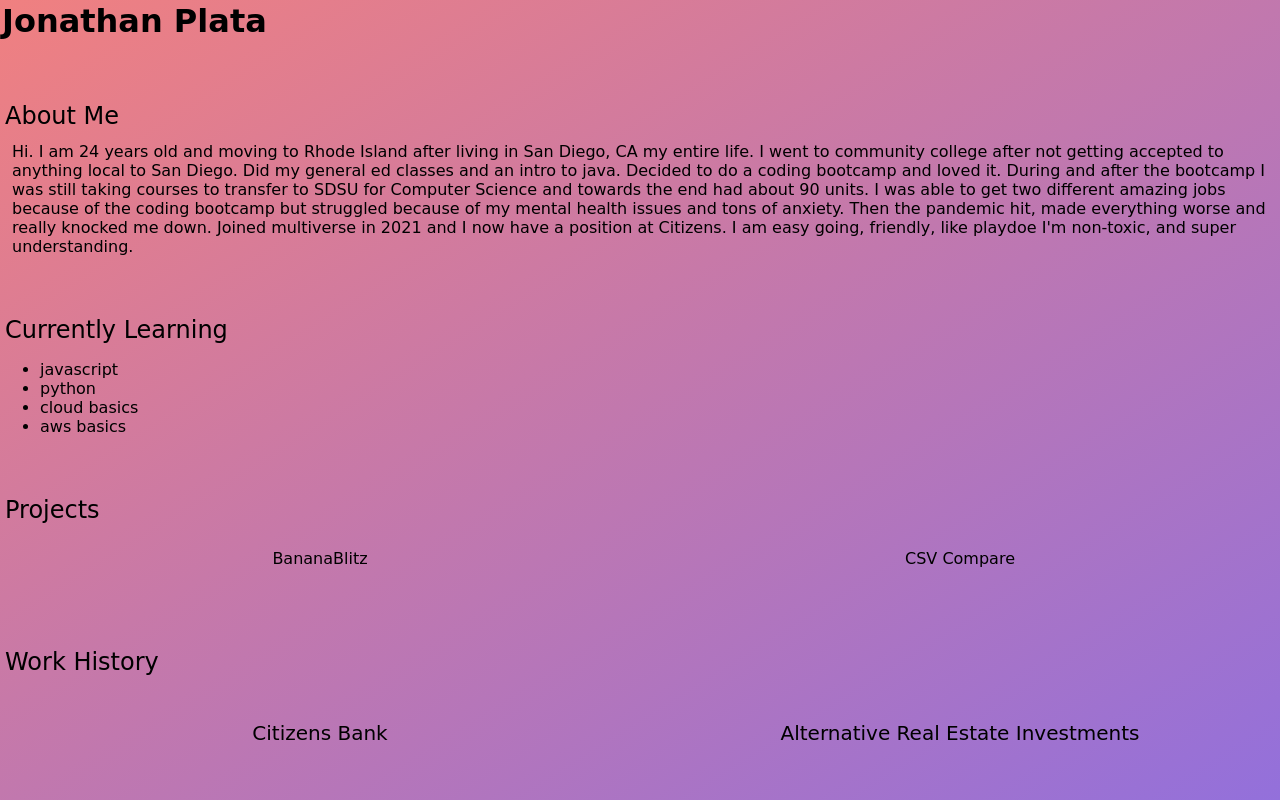
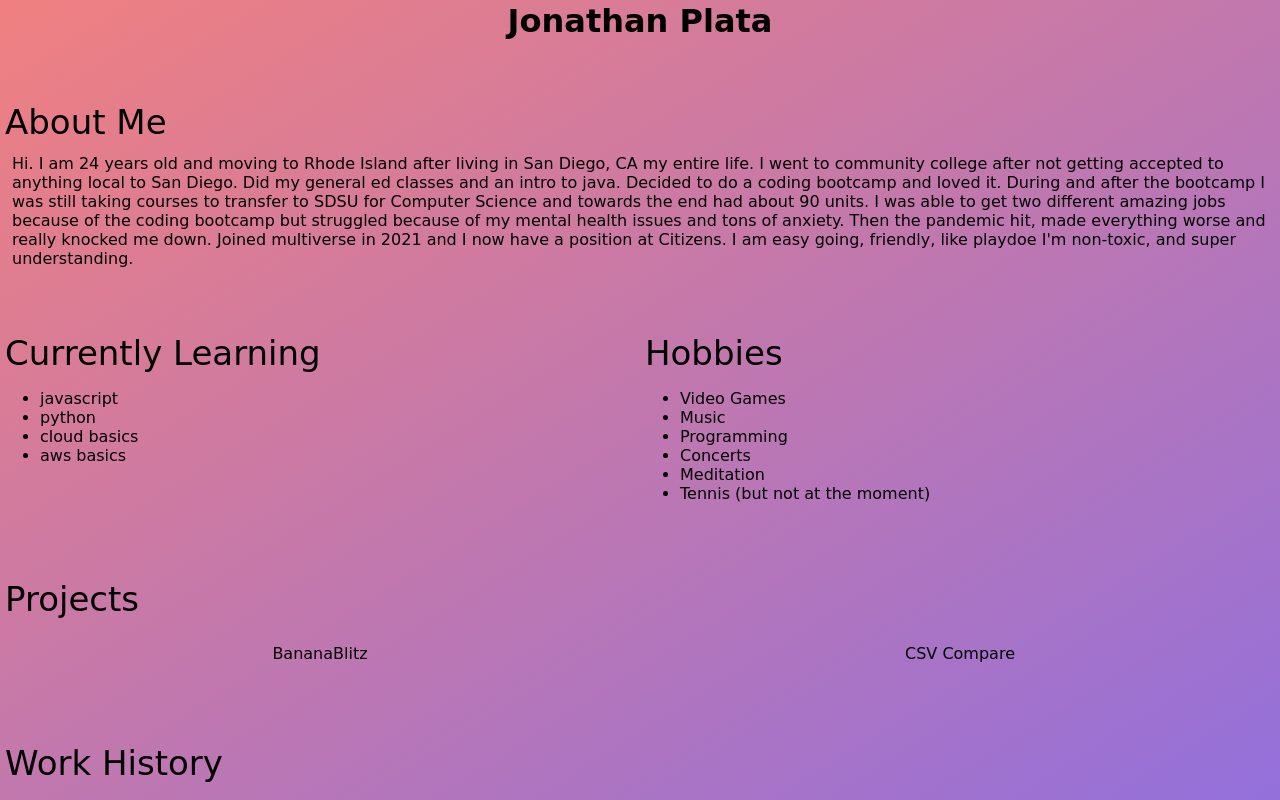
Before and after one commit to JonnnyP/jonathan-plata, a plain HTML site: page index.html in a window 1280 px wide. Drawn offline with Linux system fonts and the light colour scheme; a web font is replaced by a local one.

Commit message:
minor touch ups

```diff
--- a/css.css
+++ b/css.css
@@ -16,10 +16,11 @@ body {
 .name {
 	padding: 2px;
 	margin:  0px;
+	text-align: center;
 }
 
 .mini-header {
-	font-size: 24px;
+	font-size: 34px;
 	margin:  5px;
 }
 
@@ -76,6 +77,7 @@ footer {
 }
 
 a {
+	font-size: 30px;
 	color:  black;
 	text-decoration: none;
 	text-shadow: 1px 1px 3px #77f7b7;
--- a/index.html
+++ b/index.html
@@ -16,7 +16,8 @@
 			<p class="mini-header">About Me</p>
 			<p class="about-me">Hi. I am 24 years old and moving to Rhode Island after living in San Diego, CA my entire life. I went to community college after not getting accepted to anything local to San Diego. Did my general ed classes and an intro to java. Decided to do a coding bootcamp and loved it. During and after the bootcamp I was still taking courses to transfer to SDSU for Computer Science	 and towards the end had about 90 units. I was able to get two different amazing jobs because of the coding bootcamp but struggled because of my mental health issues and tons of anxiety. Then the pandemic hit, made everything worse and really knocked me down. Joined multiverse in 2021 and I now have a position at Citizens. I am easy going, friendly, like playdoe I'm non-toxic, and super understanding.</p>
 		</div>
-		<div class="learning">
+		<div class="learning grid-container">
+			<div>
 			<p class="mini-header">Currently Learning</p>
 			<ul>
 				<li>javascript</li>
@@ -24,6 +25,18 @@
 				<li>cloud basics</li>
 				<li>aws basics</li>
 			</ul>
+			</div>
+			<div>
+			<p class="mini-header">Hobbies</p>
+			<ul>
+				<li>Video Games</li>
+				<li>Music</li>
+				<li>Programming</li>
+				<li>Concerts</li>
+				<li>Meditation</li>
+				<li>Tennis (but not at the moment)</li>
+			</ul>
+			</div>
 		</div>
 		<div class="projects">
 			<p class="mini-header">Projects</p>
@@ -43,13 +56,13 @@
 					<p class="work">Alternative Real Estate Investments</p>
 					<p class="hide arei-blurb">Software Developer<br>Created custom scripts and tools as needed by sales and map developement team.<br>Javascript, Google Sheets, manipulating CSV files, Heroku, Arcgis and data integration</p>
 				</div>
-				<div class="grid-item">
-					<p class="work">Code to The Future</p>
-					<p class="hide">
+			</div>
+			<div class="grid-item">
+				<p class="work">Code to The Future</p>
+				<p class="hide">
 						Mentor<br>Taught coding and chess to students in an after school program.<br>
-						Using scratch.mit, introduced them to the basics of programming with a mix of CTTF and my own curriculum. <br>Always excited to support their learning and amazed at their creativity, projects and ideas.
-					</p>
-				</div>
+						Using scratch.mit, introduced them to the basics of programming with a mix of CTTF's curriculum as well as some of my own 'challenges' or projects to spark some ideas. <br>Always excited to support their learning and amazed at their creativity, projects and ideas. Before this position I had no intention of becoming a teacher, but now it is something I want to pursue in the future because we need more diversity in tech.
+				</p>
 			</div>
 		</div>
 		<footer>
@@ -58,7 +71,7 @@
 				<a class="social linkedin"  href="https://www.linkedin.com/in/jonathan-plata/" target="_blank">LinkedIn</a>
 				<a class="social"  href="https://www.linkedin.com/in/jonathan-plata/" target="_blank">Email</a>
 				<a class="social cw" href="https://www.codewars.com/users/JonnnnyP">Code Wars</a>
-				<a class="social sc " href="https://soundcloud.com/jonnnnnnnnyp/sets/random-stuff" target="_blank">? ? ?</a>
+				<a class="social sc " href="https://soundcloud.com/jonnnnnnnnyp/sets/random-stuff" target="_blank">Music</a>
 				<p class="social established">Jonathan Plata Est. 1997</p>
 			</div>
 			<audio controls="controls">
```
